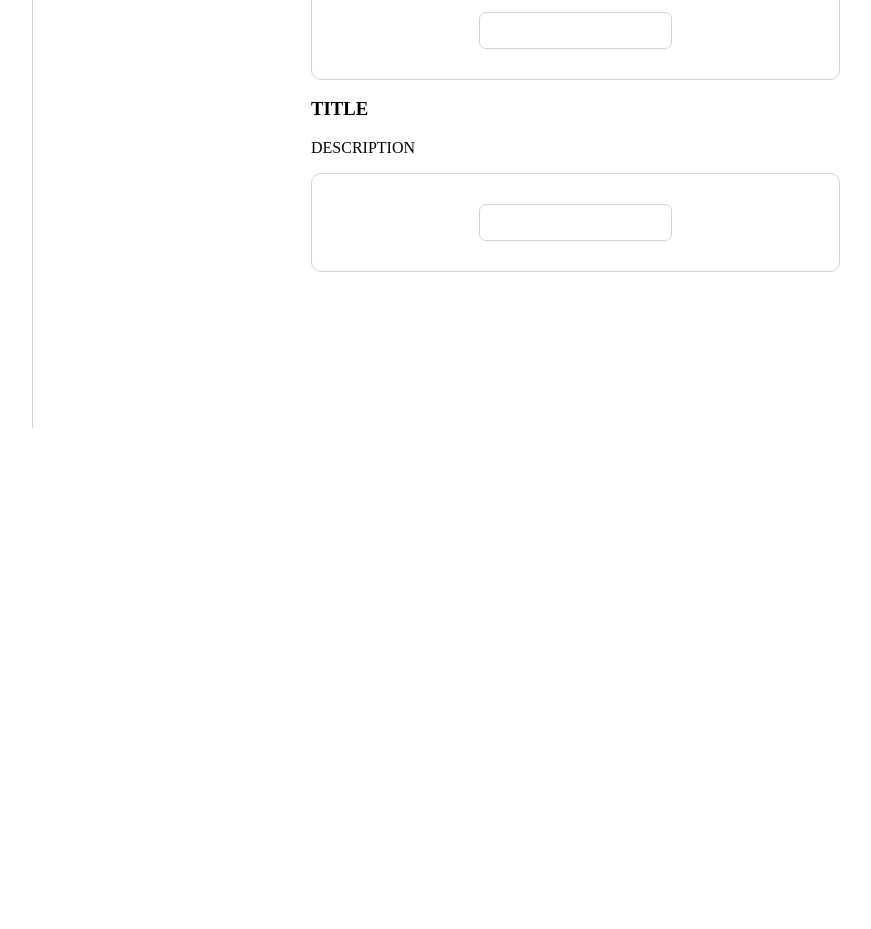
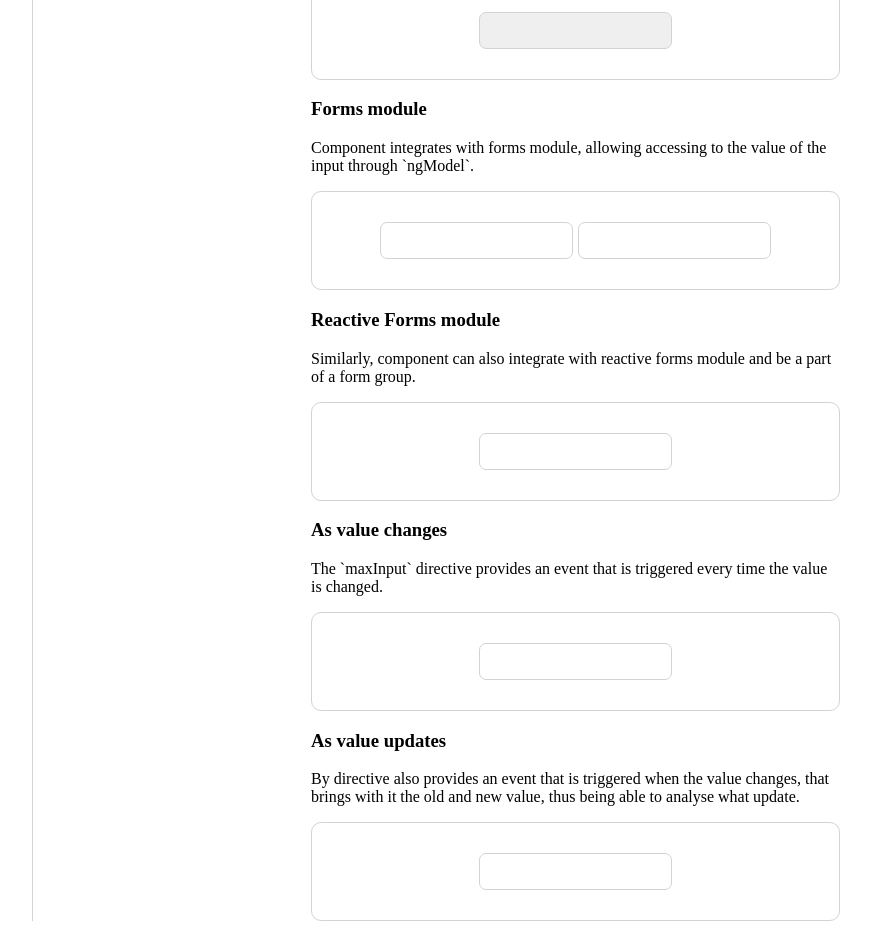
Before and after one commit to maximum-style/angular-components, an Angular app: page /showcase/input in a window 1280 px wide. Shown: the part 380-1309 px from the top of the page, without its empty margins (171-1042 px from the left). Before the commit the page ends 816 px from the top, so only its background shows below. Built offline with nearby package versions, Linux system fonts and the light colour scheme.

Commit message:
Adicionando eventos de valueChanges e valueUpdates ao input

```diff
--- a/src/app/app.component.scss
+++ b/src/app/app.component.scss
@@ -1,6 +1,7 @@
 .menu {
+  min-height: 100vh;
   display: grid;
-  grid-template: 100vh / 1fr 5fr;
+  grid-template: 100% / 1fr 5fr;
 }
 
 .menu-navbar {
--- a/src/app/components/input/input.directive.scss
+++ b/src/app/components/input/input.directive.scss
@@ -1,6 +1,6 @@
 @use '../../styles/colors.scss';
 
-.max-input {
+input.max-input {
   border: 1px colors.$component-border-color-default solid;
   padding: 10px 7px;
   border-radius: 7px;
--- a/src/app/components/input/input.directive.ts
+++ b/src/app/components/input/input.directive.ts
@@ -1,13 +1,28 @@
-import { Directive } from '@angular/core';
+import { Directive, output } from '@angular/core';
 
 @Directive({
   selector: 'input[maxInput]',
   host: {
-      'class': 'max-input'
+      'class': 'max-input',
+      '(keyup)': 'onKeyUp($event.target)',
   }
 })
 export class InputDirective {
 
-  constructor() { }
+    private oldValue = '';
+
+    public valueChanges = output<string>();
+    public valueUpdates = output<{ old: string; new: string; }>();
+
+    public onKeyUp(element: HTMLInputElement) {
+        const newValue = element.value;
+
+        this.valueChanges.emit(newValue);
+
+        if (this.oldValue !== newValue) {
+            this.valueUpdates.emit({ old: this.oldValue, new: newValue });
+            this.oldValue = newValue;
+        }
+    }
 
 }
--- a/src/app/showcase/input-showcase/input-showcase.component.html
+++ b/src/app/showcase/input-showcase/input-showcase.component.html
@@ -1,18 +1,57 @@
 <h2>Input directive showcase</h2>
 <div class="max-showcase-container">
         <max-showcase-example
-                title="TITLE"
-                description="DESCRIPTION">
+                title="Default styling"
+                description="By applying the `maxInput` directive, a default style is applied unto the input.">
             <input maxInput />
         </max-showcase-example>
         <max-showcase-example
-                title="TITLE"
-                description="DESCRIPTION">
-            <input maxInput>
+                title="Disabled styling"
+                description="Also, the directive, applies a custom style to disabled inputs.">
+            <input maxInput disabled="true" />
         </max-showcase-example>
         <max-showcase-example
-                title="TITLE"
-                description="DESCRIPTION">
-            <input maxInput>
+                title="Forms module"
+                description="Component integrates with forms module, allowing accessing to the value of the input
+                             through `ngModel`.">
+            <div style="text-align: center; width: 100%;">
+                <div style="display: flex; gap: 5px; justify-content: center;">
+                    <input maxInput [(ngModel)]="e3_value" />
+                    <input maxInput [(ngModel)]="e3_value" />
+                </div>
+                {{ e3_value }}
+            </div>
+        </max-showcase-example>
+        <max-showcase-example
+                title="Reactive Forms module"
+                description="Similarly, component can also integrate with reactive forms module and be a part of
+                             a form group.">
+            <div style="text-align: center; width: 100%;">
+                <form [formGroup]="e4_formGroup">
+                    <div style="display: flex; gap: 5px; justify-content: center;">
+                        <input maxInput formControlName="e4_control"/>
+                    </div>
+                </form>
+                {{ e4_formGroup.controls['e4_control'].value }}
+            </div>
+        </max-showcase-example>
+        <max-showcase-example
+                title="As value changes"
+                description="The `maxInput` directive provides an event that is triggered every time the value is changed.">
+            <div style="text-align: center; width: 100%;">
+                <input maxInput (valueChanges)="E5_valueChanges($event)" />
+                {{ e5_value }}
+            </div>
+        </max-showcase-example>
+        <max-showcase-example
+                title="As value updates"
+                description="By directive also provides an event that is triggered when the value changes, that brings with it the old and new value, thus being able to analyse what update.">
+            <div style="text-align: center; width: 100%;">
+                <input maxInput (valueUpdates)="E6_valueUpdates($event)" />
+                @if (e6_value) {
+                    <p>Old: {{ e6_value.old  }}</p>
+                    <p>New: {{ e6_value.new  }}</p>
+                }
+            </div>
         </max-showcase-example>
 </div>
--- a/src/app/showcase/input-showcase/input-showcase.component.ts
+++ b/src/app/showcase/input-showcase/input-showcase.component.ts
@@ -1,11 +1,40 @@
 import { Component } from '@angular/core';
+import {FormControl, FormGroup, FormsModule, ReactiveFormsModule} from '@angular/forms';
 import {InputDirective} from '@components/input/input.directive';
 import {ShowcaseExampleComponent} from '@showcase/showcase-example/showcase-example.component';
 
 @Component({
-  imports: [ShowcaseExampleComponent, InputDirective],
+  imports: [
+      ShowcaseExampleComponent,
+      InputDirective,
+      FormsModule,
+      ReactiveFormsModule
+  ],
   templateUrl: './input-showcase.component.html',
   styleUrl: './input-showcase.component.scss'
 })
 export class InputShowcaseComponent {
+
+    public e3_value!: string;
+    public e4_formGroup: FormGroup;
+    public e5_value!: string;
+    public e6_value?: { old: string; new: string};
+
+    constructor() {
+        this.e4_formGroup = this.buildE4FormGroup();
+    }
+
+    private buildE4FormGroup() {
+        return new FormGroup({
+            e4_control: new FormControl<string>(''),
+        })
+    }
+
+    public E5_valueChanges(value: string) {
+        this.e5_value = value;
+    }
+
+    public E6_valueUpdates(value: { old: string; new: string; }) {
+        this.e6_value = value;
+    }
 }
```
